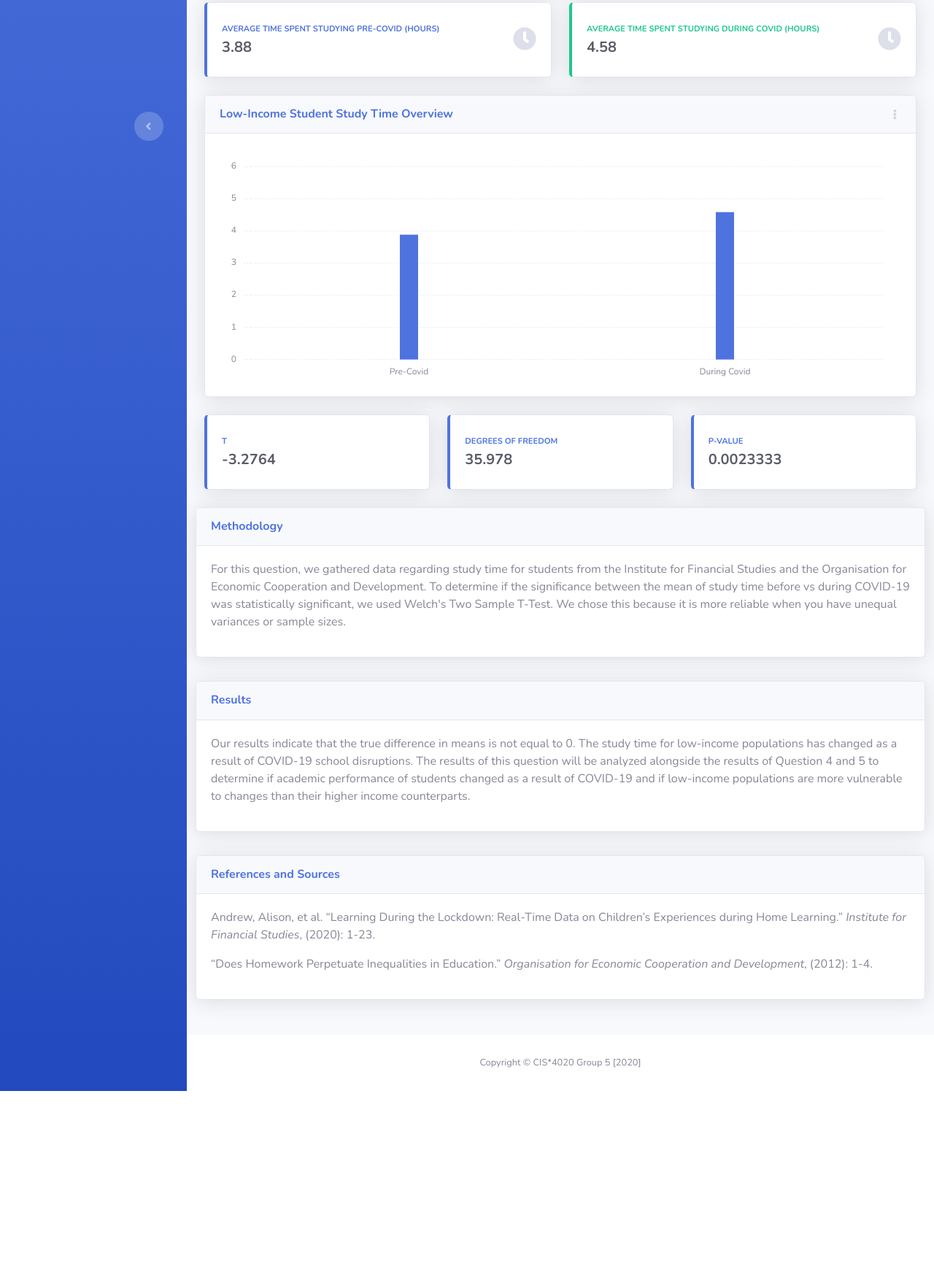
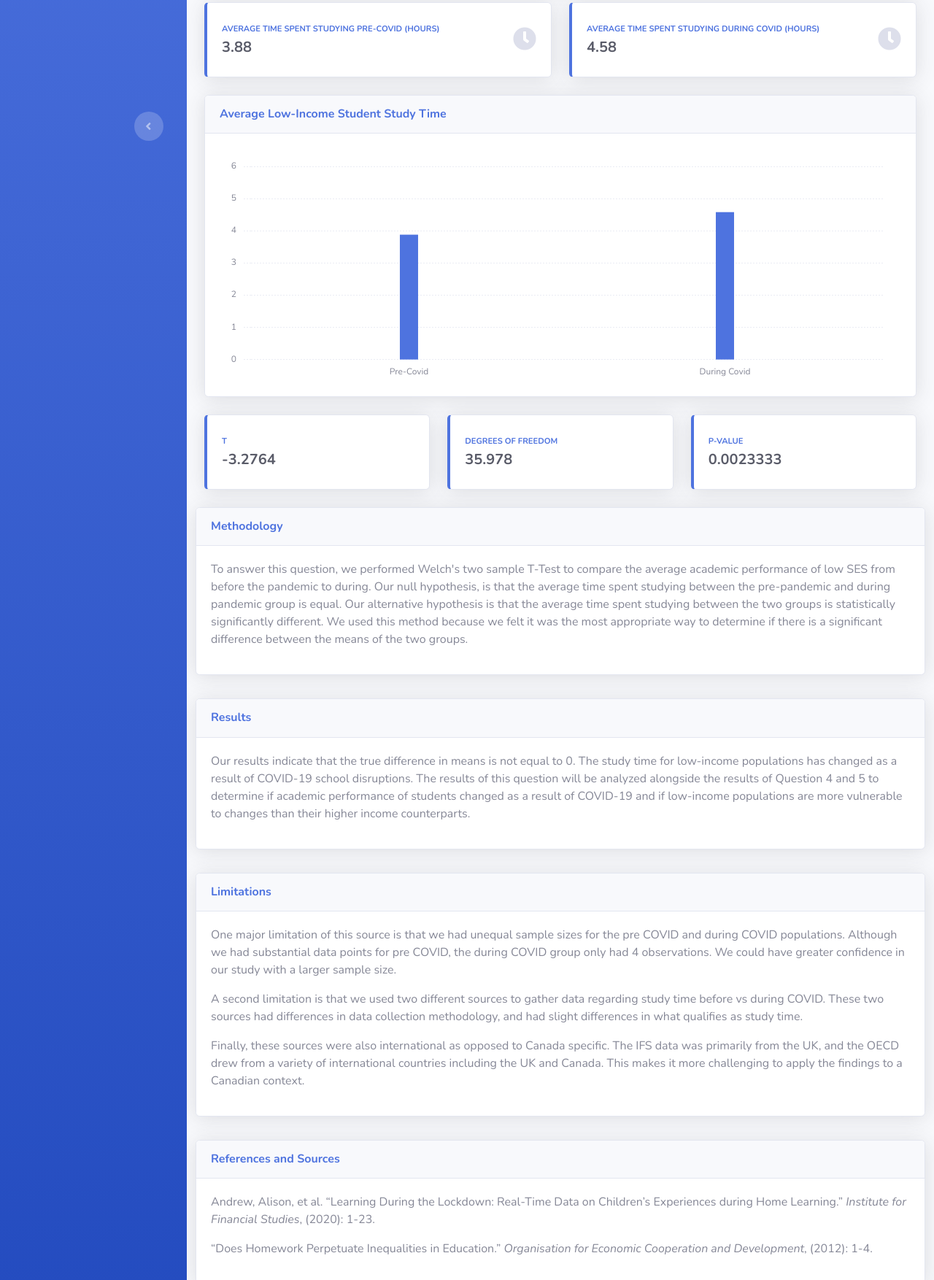
Before and after one commit to maddiegabriel/thedigitaldivide, a website: page dashboard/question3.html in a window 1280 px wide. Shown: the part 762-2516 px from the top of the page at 73% size. Before the commit the page ends 2257 px from the top, so only its background shows below. Drawn offline with nearby package versions, Linux system fonts and the light colour scheme.

Commit message:
Clean up elements in dashboard

```diff
--- a/dashboard/question3.html
+++ b/dashboard/question3.html
@@ -124,8 +124,7 @@
                         <div class="card shadow mb-4">
                             <!-- Card Header - Dropdown -->
                             <div class="card-header py-3 d-flex flex-row align-items-center justify-content-between">
-                                <h6 class="m-0 font-weight-bold text-primary">Low-Income Student Study Time
-                                    Overview</h6>
+                                <h6 class="m-0 font-weight-bold text-primary">Low-Income Student Study Time Overview</h6>
                             </div>
                             <!-- Card Body -->
                             <div class="card-body">
@@ -156,11 +155,11 @@
                     </div>
 
                     <div class="col-xl-6 col-md-6 mb-4">
-                        <div class="card border-left-success shadow h-100 py-2">
+                        <div class="card border-left-primary shadow h-100 py-2">
                             <div class="card-body">
                                 <div class="row no-gutters align-items-center">
                                     <div class="col mr-2">
-                                        <div class="text-xs font-weight-bold text-success text-uppercase mb-1">
+                                        <div class="text-xs font-weight-bold text-primary text-uppercase mb-1">
                                             Average Time Spent Studying during COVID (hours)
                                         </div>
                                         <div class="h5 mb-0 font-weight-bold text-gray-800">4.58</div>
@@ -180,22 +179,7 @@
                         <div class="card shadow mb-4">
                             <!-- Card Header - Dropdown -->
                             <div class="card-header py-3 d-flex flex-row align-items-center justify-content-between">
-                                <h6 class="m-0 font-weight-bold text-primary">Low-Income Student Study Time
-                                    Overview</h6>
-                                <div class="dropdown no-arrow">
-                                    <a class="dropdown-toggle" href="#" role="button" id="dropdownMenuLink"
-                                       data-toggle="dropdown" aria-haspopup="true" aria-expanded="false">
-                                        <i class="fas fa-ellipsis-v fa-sm fa-fw text-gray-400"></i>
-                                    </a>
-                                    <div class="dropdown-menu dropdown-menu-right shadow animated--fade-in"
-                                         aria-labelledby="dropdownMenuLink">
-                                        <div class="dropdown-header">Dropdown Header:</div>
-                                        <a class="dropdown-item" href="#">Action</a>
-                                        <a class="dropdown-item" href="#">Another action</a>
-                                        <div class="dropdown-divider"></div>
-                                        <a class="dropdown-item" href="#">Something else here</a>
-                                    </div>
-                                </div>
+                                <h6 class="m-0 font-weight-bold text-primary">Average Low-Income Student Study Time</h6>
                             </div>
                             <!-- Card Body -->
                             <div class="card-body">
@@ -263,14 +247,13 @@
                                     <h6 class="m-0 font-weight-bold text-primary">Methodology</h6>
                                 </div>
                                 <div class="card-body">
-                                    <p>For this question, we gathered data regarding study time for students from the
-                                        Institute for Financial Studies and the Organisation for Economic Cooperation
-                                        and Development. To determine if the significance between the mean of study time
-                                        before vs during COVID-19 was statistically significant, we used Welch's Two
-                                        Sample
-                                        T-Test. We chose this because it is more reliable when you have unequal
-                                        variances
-                                        or sample sizes.</p>
+                                    <p>To answer this question, we performed Welch's two sample T-Test to compare the average
+                                        academic performance of low SES from before the pandemic to during. Our null hypothesis,
+                                        is that the average time spent studying between the pre-pandemic and during pandemic
+                                        group is equal. Our alternative hypothesis is that the average time spent studying between
+                                        the two groups is statistically significantly different. We used this method because we felt
+                                        it was the most appropriate way to determine if there is a significant difference between the
+                                        means of the two groups.</p>
                                 </div>
                             </div>
                         </div>
@@ -290,6 +273,27 @@
                                         result of COVID-19 and if low-income populations are more vulnerable to changes
                                         than
                                         their higher income counterparts.</p>
+                                </div>
+                            </div>
+                        </div>
+
+                        <div class="col-lg-12 mb-2">
+                            <!-- Results -->
+                            <div class="card shadow mb-4">
+                                <div class="card-header py-3">
+                                    <h6 class="m-0 font-weight-bold text-primary">Limitations</h6>
+                                </div>
+                                <div class="card-body">
+                                    <p>One major limitation of this source is that we had unequal sample sizes for the
+                                        pre COVID and during COVID populations. Although we had substantial data points for
+                                        pre COVID, the during COVID group only had 4 observations. We could have greater confidence
+                                        in our study with a larger sample size.</p>
+                                    <p>A second limitation is that we used two different sources to gather data regarding study time
+                                        before vs during COVID. These two sources had differences in data collection methodology, and had slight
+                                        differences in what qualifies as study time.</p>
+                                    <p>Finally, these sources were also international as opposed to Canada specific. The IFS data was primarily
+                                        from the UK, and the OECD drew from a variety of international countries including the UK and Canada.
+                                        This makes it more challenging to apply the findings to a Canadian context.</p>
                                 </div>
                             </div>
                         </div>
--- a/js/dashboard/q3BoxPlot.js
+++ b/js/dashboard/q3BoxPlot.js
@@ -6,7 +6,7 @@ document.addEventListener('DOMContentLoaded', function () {
         },
 
         title: {
-            text: 'Low-Income Study Time Box Plot'
+            text: ""
         },
 
         legend: {
@@ -14,7 +14,7 @@ document.addEventListener('DOMContentLoaded', function () {
         },
 
         xAxis: {
-            categories: ['Pre-Covid', 'Covid'],
+            categories: ['Pre-Covid', 'During Covid'],
             title: {
                 text: 'Covid Status'
             }
@@ -39,16 +39,6 @@ document.addEventListener('DOMContentLoaded', function () {
         },
 
         series: [{
-            name: 'Observations',
-            // data:
-            //     [
-            //         [4.3, 3.6, 3.6, 4.9, 3.0, 2.6, 4.0, 6.7, 2.4, 3.4, 3.9, 3.6, 4.4, 3.8, 5.3, 4.2, 5.6, 2.1, 1.7, 4.0, 4.3, 4.1, 3.1, 4.1, 6.5, 3.1, 2.5,2.8, 6.0, 3.0, 3.5, 4.0, 3.6, 4.5],
-            //         [4.4,4.6,4.7,4.6]
-            //     ],
-            // tooltip: {
-            //     headerFormat: '<em>Experiment No {point.key}</em><br/>'
-            // }
-        },{
             name: 'Student',
             color: Highcharts.getOptions().colors[0],
             type: 'scatter',
```
Also changed, not shown: dashboard/question4.html (+35 -14 lines), js/dashboard/q4BoxPlot.js (+2 -12 lines).
